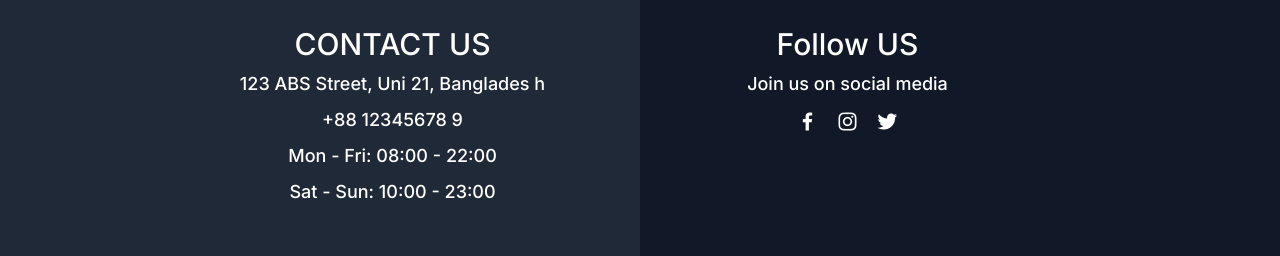
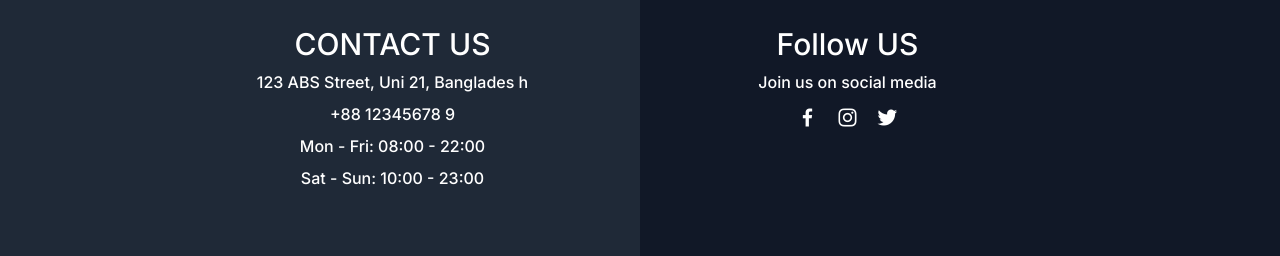
Before and after one commit to prographicsten/bistro-boss-client, a React (Vite) app: page / in a window 1280 px wide. Shown: the part 2542-2798 px from the top of the page. Built offline with nearby package versions, Linux system fonts and the light colour scheme; no server answers.

Commit message:
footer font size changes

```diff
--- a/src/Pages/Home/Testimonials/Testimonials.jsx
+++ b/src/Pages/Home/Testimonials/Testimonials.jsx
@@ -20,7 +20,7 @@ const Testimonials = () => {
             setReviews(data);
         })
     }, []);
-    console.log(reviews);
+    // console.log(reviews);
 
     return (
         <section className="my-10">
--- a/src/Pages/Shared/Footer/Footer.jsx
+++ b/src/Pages/Shared/Footer/Footer.jsx
@@ -5,19 +5,19 @@ const Footer = () => {
         <div>
             <section>
                 <div className=" grid grid-cols-1 md:grid-cols-2">
-                    <div className="bg-[#1F2937] text-white">
-                        <div className=" py-20 space-y-2 text-center md:text-start md:pl-10 lg:w-[375px]  lg:float-right  lg:text-center  lg:mr-20">
+                    <div className=" bg-[#1F2937] text-white">
+                        <div className=" h-[100%] py-20 space-y-2 text-center md:text-start md:pl-10 lg:w-[375px]  lg:float-right  lg:text-center  lg:mr-20">
                             <h3 className=" font-medium text-lg md:text-2xl lg:text-3xl">CONTACT US</h3>
-                            <p className=" font-medium text-sm md:text-base xl:text-lg "> <span>123 ABS Street, Uni 21, Banglades h</span> </p>
-                            <p className=" font-medium text-sm md:text-base xl:text-lg "> <span>+88 12345678 9</span> </p>
-                            <p className=" font-medium text-sm md:text-base xl:text-lg "> <span>Mon - Fri: 08:00 - 22:00</span> </p>
-                            <p className=" font-medium text-sm md:text-base xl:text-lg "> <span>Sat - Sun: 10:00 - 23:00</span> </p>
+                            <p className=" font-medium text-base "> <span>123 ABS Street, Uni 21, Banglades h</span> </p>
+                            <p className=" font-medium text-base "> <span>+88 12345678 9</span> </p>
+                            <p className=" font-medium text-base "> <span>Mon - Fri: 08:00 - 22:00</span> </p>
+                            <p className=" font-medium text-base "> <span>Sat - Sun: 10:00 - 23:00</span> </p>
                         </div>
                     </div>
-                    <div className="bg-[#111827] text-white">
-                        <div className=" py-20 space-y-2 text-center md:text-start md:pl-10 lg:w-[375px]  lg:float-left  lg:text-center  lg:mr-20">
+                    <div className=" bg-[#111827] text-white">
+                        <div className=" h-[100%] py-20 space-y-2 text-center md:text-start md:pl-10 lg:w-[375px]  lg:float-left  lg:text-center  lg:mr-20">
                             <h3 className=" font-medium text-lg md:text-2xl lg:text-3xl">Follow US</h3>
-                            <p className="font-medium text-sm md:text-base xl:text-lg">Join us on social media</p>
+                            <p className="font-medium text-base ">Join us on social media</p>
                             <div className="">
                                 <Link><i className=' hover:text-yellow-400 cursor-pointer mr-2 ml-2 text-2xl bx bxl-facebook'></i></Link>
                                 <Link><i className=' hover:text-yellow-400 cursor-pointer mr-2 ml-2 text-2xl bx bxl-instagram' ></i></Link>
```
